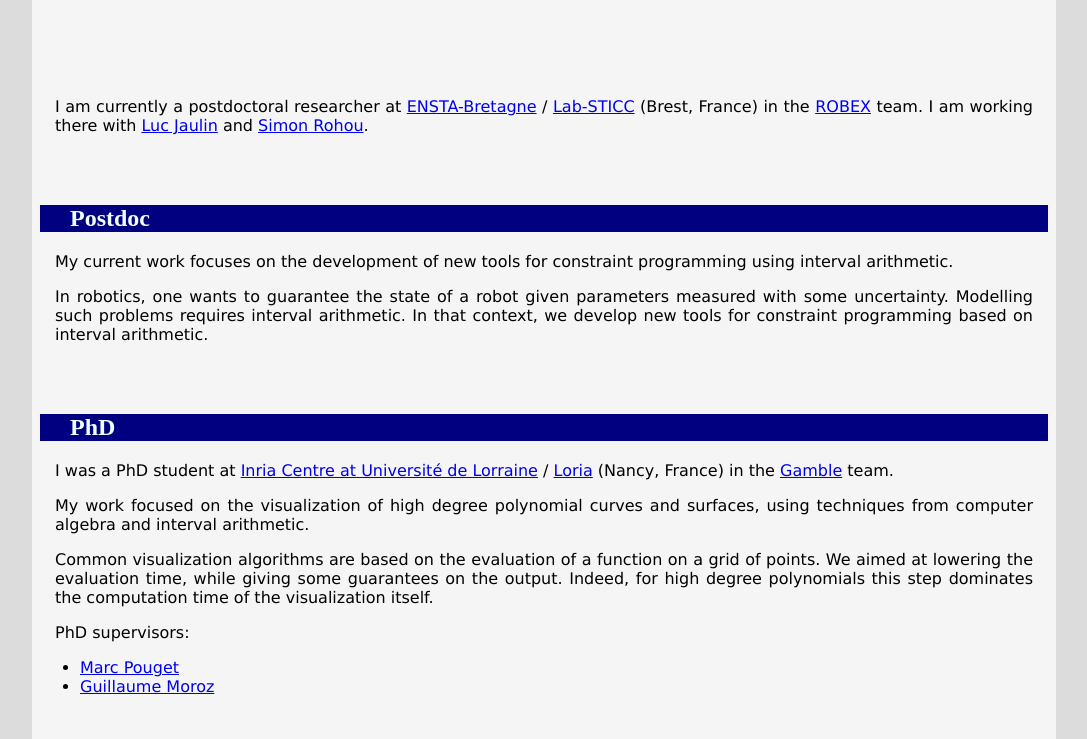
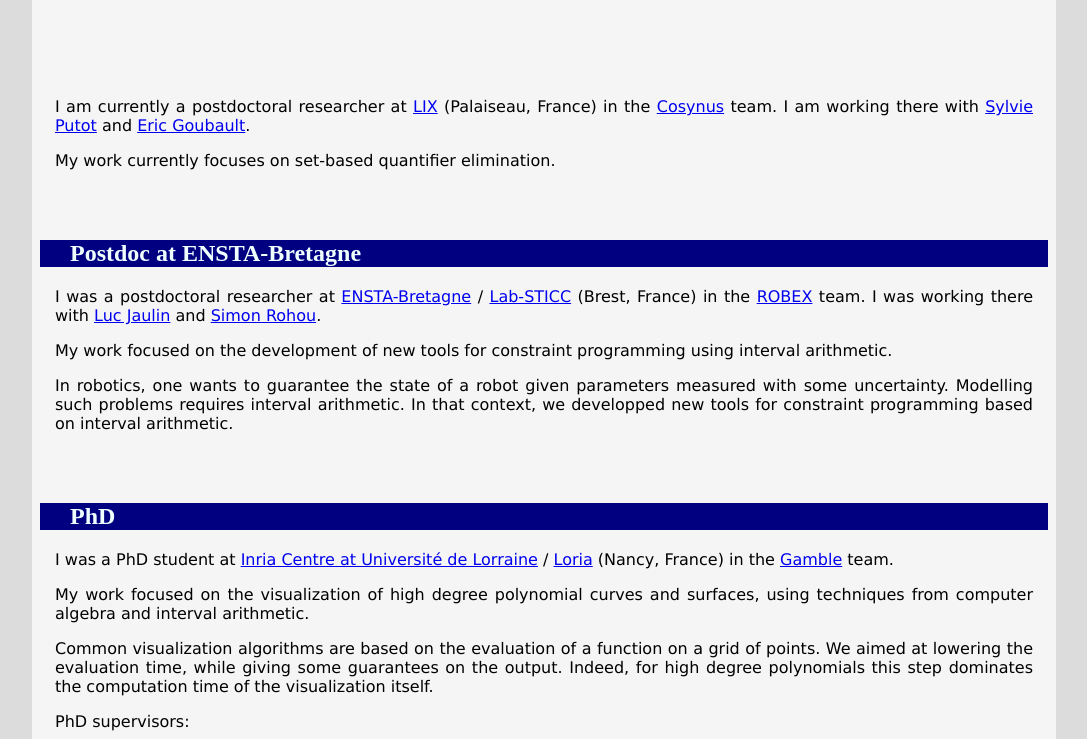
Before and after one commit to NuwanHerathM/NuwanHerathM.github.io, a plain HTML site: page index.html in a window 1280 px wide. Shown: the part 61-800 px from the top of the page, without its empty margins (96-1183 px from the left). Drawn offline with Linux system fonts and the light colour scheme.

Commit message:
Update current position

```diff
--- a/index.html
+++ b/index.html
@@ -11,10 +11,12 @@
     <body>
         <base target="_blank"/>
         <h1>Nuwan Herath Mudiyanselage</h1>
-        <p>I am currently a postdoctoral researcher at <a href="https://www.ensta-bretagne.fr/en">ENSTA-Bretagne</a> / <a href="https://labsticc.fr/en">Lab-STICC</a> (Brest, France) in the <a href="https://www.ensta-bretagne.fr/robex/">ROBEX</a> team. I am working there with <a href="https://www.ensta-bretagne.fr/jaulin/">Luc Jaulin</a> and <a href="http://www.simon-rohou.fr/">Simon Rohou</a>.</p>
-        <h2>Postdoc</h2>
-        <p>My current work focuses on the development of new tools for constraint programming using interval arithmetic.</p>
-        <p>In robotics, one wants to guarantee the state of a robot given parameters measured with some uncertainty. Modelling such problems requires interval arithmetic. In that context, we develop new tools for constraint programming based on interval arithmetic.</p>
+        <p>I am currently a postdoctoral researcher at <a href="https://www.lix.polytechnique.fr/">LIX</a> (Palaiseau, France) in the <a href="https://www.lix.polytechnique.fr/cosynus/">Cosynus</a> team. I am working there with <a href="https://www.lix.polytechnique.fr/Labo/Sylvie.Putot/">Sylvie Putot</a> and <a href="https://www.lix.polytechnique.fr/~goubault/">Eric Goubault</a>.</p>
+        <p>My work currently focuses on set-based quantifier elimination.</p>
+        <h2>Postdoc at ENSTA-Bretagne</h2>
+        <p>I was a postdoctoral researcher at <a href="https://www.ensta-bretagne.fr/en">ENSTA-Bretagne</a> / <a href="https://labsticc.fr/en">Lab-STICC</a> (Brest, France) in the <a href="https://www.ensta-bretagne.fr/robex/">ROBEX</a> team. I was working there with <a href="https://www.ensta-bretagne.fr/jaulin/">Luc Jaulin</a> and <a href="http://www.simon-rohou.fr/">Simon Rohou</a>.</p>
+        <p>My work focused on the development of new tools for constraint programming using interval arithmetic.</p>
+        <p>In robotics, one wants to guarantee the state of a robot given parameters measured with some uncertainty. Modelling such problems requires interval arithmetic. In that context, we developped new tools for constraint programming based on interval arithmetic.</p>
 
         <h2>PhD</h2>
         <p>I was a PhD student at <a href="https://www.inria.fr/en/inria-centre-universite-lorraine">Inria Centre at Universit&eacute; de Lorraine</a> / <a href="https://www.loria.fr/en/">Loria</a> (Nancy, France) in the <a href="https://gamble.loria.fr/">Gamble</a> team.</p>
```
